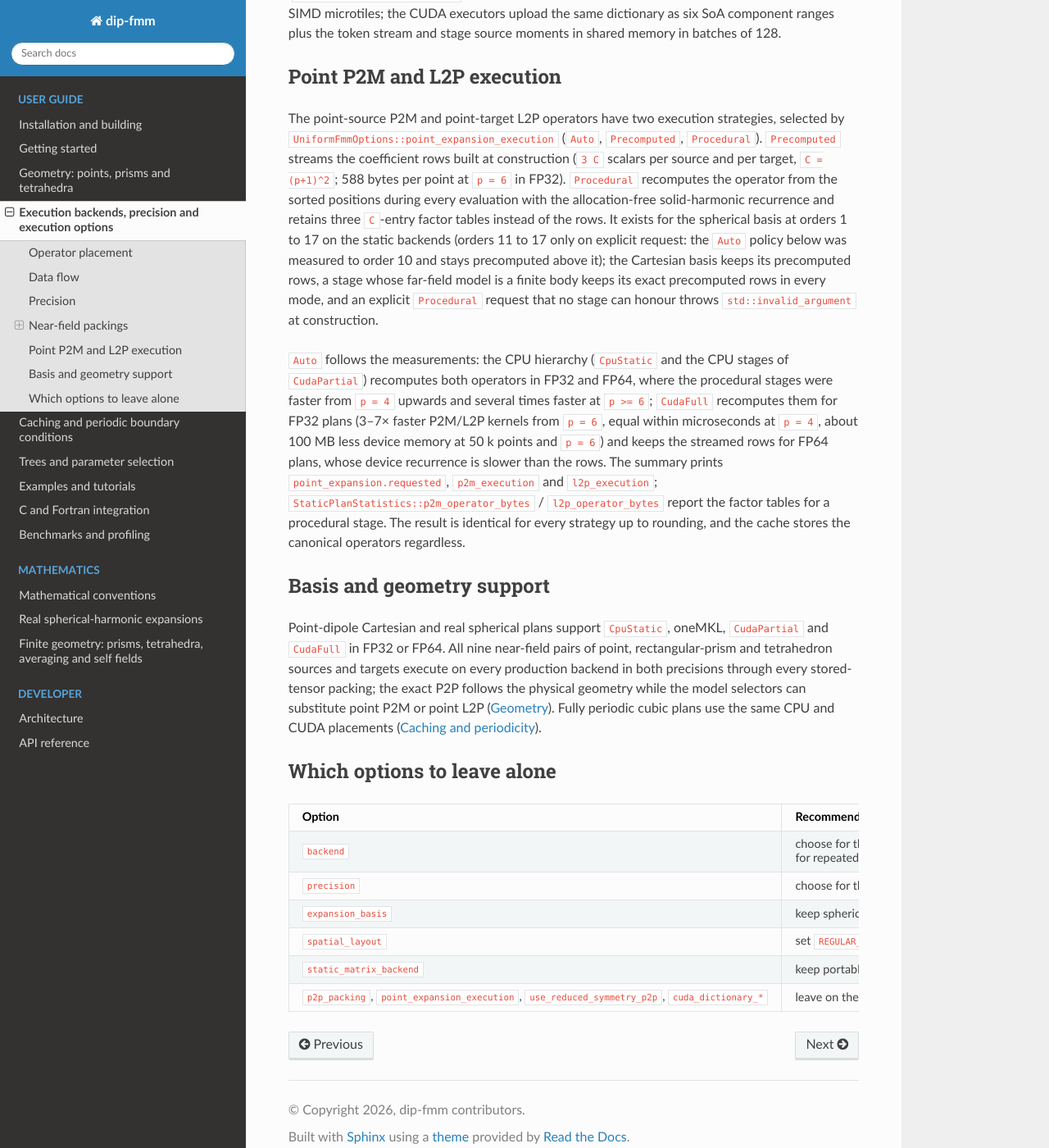
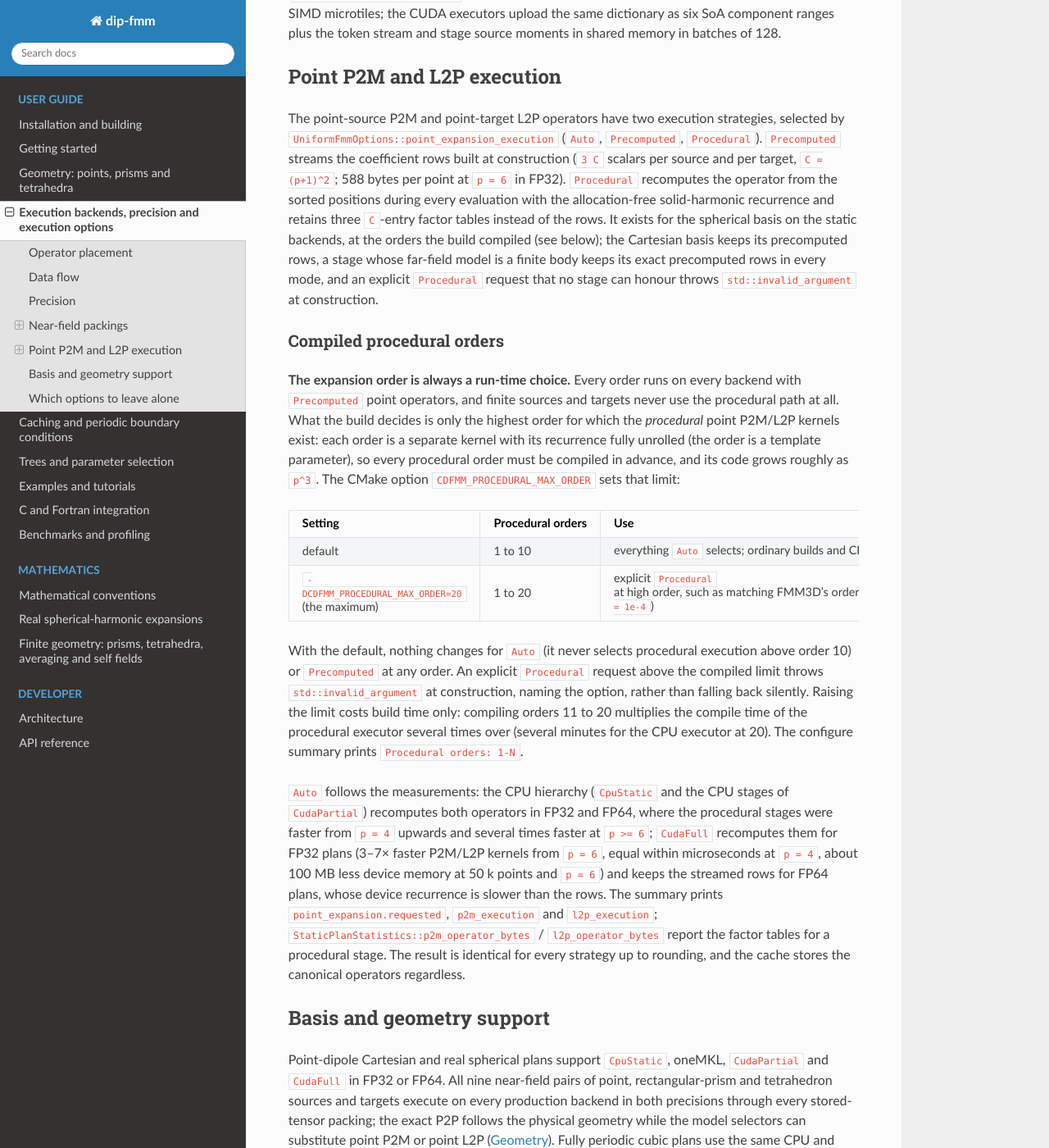
Before and after one commit to Ximtecs/dip-fmm, a Sphinx documentation site: the page built from docs/backends.md, in a window 1280 px wide and 1400 px high, scrolled down 5789 px. Shown: the whole window at 82% size. Built offline with Sphinx 7.4.7 and the Read the Docs theme 3.1.0, drawn with Linux system fonts in a browser that asks for light colours; the version number is read from the project's files by our own code.

Commit message:
docs: the compiled procedural orders are a build option
docs/backends.md gains 'Compiled procedural orders': the expansion order is always a run-time choice, Auto and Precomputed work at every order and finite geometry never uses the procedural path; CDFMM_PROCEDURAL_MAX_ORDER (default 10, at most 20) only limits explicit Procedural requests, which throw above it. docs/installation.md shows how to raise it (and why the FMM3D comparison does); the point_expansion_execution Doxygen, the Python docstring and AGENTS.md say the same.

```diff
--- a/docs/backends.md
+++ b/docs/backends.md
@@ -265,13 +265,37 @@
 `C = (p+1)^2`; 588 bytes per point at `p = 6` in FP32). `Procedural`
 recomputes the operator from the sorted positions during every evaluation with
 the allocation-free solid-harmonic recurrence and retains three `C`-entry
-factor tables instead of the rows. It exists for the spherical basis at orders
-1 to 17 on the static backends (orders 11 to 17 only on explicit request: the
-`Auto` policy below was measured to order 10 and stays precomputed above it);
-the Cartesian basis keeps its precomputed
-rows, a stage whose far-field model is a finite body keeps its exact
-precomputed rows in every mode, and an explicit `Procedural` request that no
-stage can honour throws `std::invalid_argument` at construction.
+factor tables instead of the rows. It exists for the spherical basis on the
+static backends, at the orders the build compiled (see below); the Cartesian
+basis keeps its precomputed rows, a stage whose far-field model is a finite
+body keeps its exact precomputed rows in every mode, and an explicit
+`Procedural` request that no stage can honour throws `std::invalid_argument`
+at construction.
+
+### Compiled procedural orders
+
+**The expansion order is always a run-time choice.** Every order runs on every
+backend with `Precomputed` point operators, and finite sources and targets
+never use the procedural path at all. What the build decides is only the
+highest order for which the *procedural* point P2M/L2P kernels exist: each
+order is a separate kernel with its recurrence fully unrolled (the order is a
+template parameter), so every procedural order must be compiled in advance,
+and its code grows roughly as `p^3`. The CMake option
+`CDFMM_PROCEDURAL_MAX_ORDER` sets that limit:
+
+| Setting | Procedural orders | Use |
+|---|---|---|
+| default | 1 to 10 | everything `Auto` selects; ordinary builds and CI |
+| `-DCDFMM_PROCEDURAL_MAX_ORDER=20` (the maximum) | 1 to 20 | explicit `Procedural` at high order, such as matching FMM3D's order (17 at `eps = 1e-4`) |
+
+With the default, nothing changes for `Auto` (it never selects procedural
+execution above order 10) or `Precomputed` at any order. An explicit
+`Procedural` request above the compiled limit throws `std::invalid_argument`
+at construction, naming the option, rather than falling back silently. Raising
+the limit costs build time only: compiling orders 11 to 20 multiplies the
+compile time of the procedural executor several times over (several minutes
+for the CPU executor at 20). The configure summary prints
+`Procedural orders: 1-N`.
 
 `Auto` follows the measurements: the CPU hierarchy (`CpuStatic` and the CPU
 stages of `CudaPartial`) recomputes both operators in FP32 and FP64, where the
```
Also changed, not shown: AGENTS.md (+2 -1 lines), docs/installation.md (+19 -1 lines), 2 other files.
